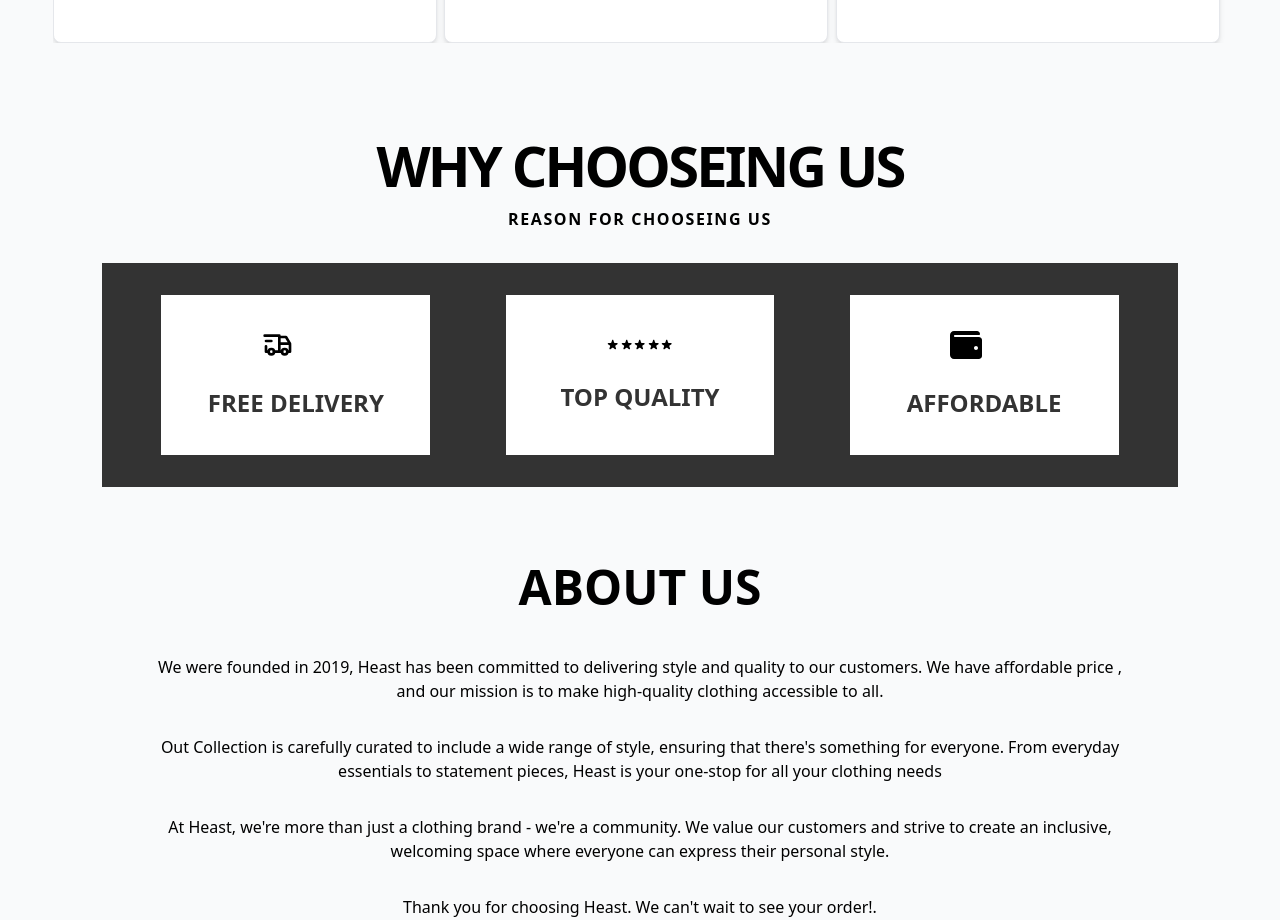
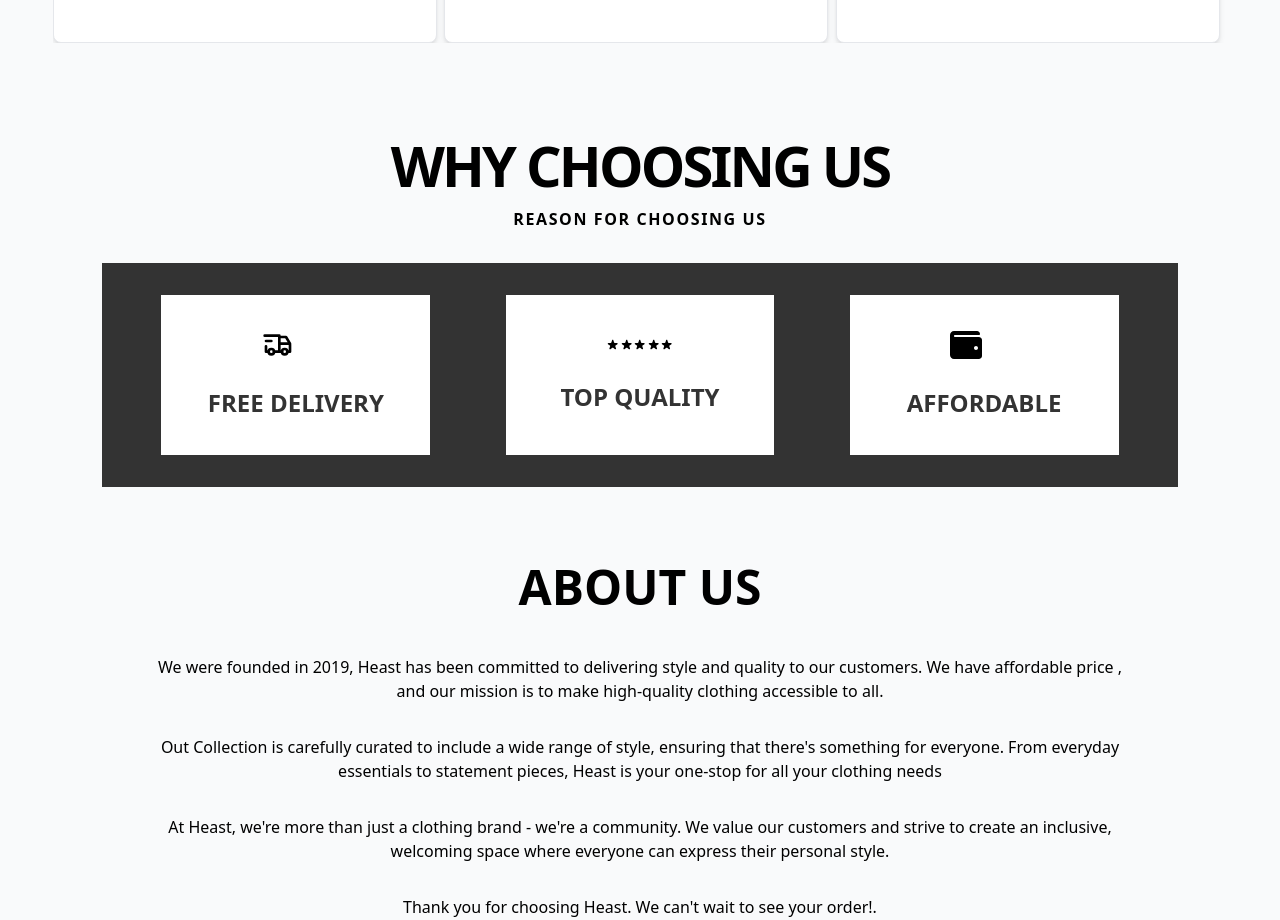
Before and after one commit to Abhishek12100/abhishek-heast-ecomm, a React (Vite) app: page / in a window 1280 px wide. Shown: the part 2680-3600 px from the top of the page. Built offline with nearby package versions, Linux system fonts and the light colour scheme.

Commit message:
correct spelling of choosing

```diff
--- a/src/pages/about.jsx
+++ b/src/pages/about.jsx
@@ -9,9 +9,9 @@
             <div className='inner-container w-11/12 mx-auto '>
                 <div className='content-container w-full h-fit '>
                     <div className='heading-container text-center w-full'>
-                        <h1 className='text-[3.5rem] font-extrabold uppercase  tracking-tighter'>why CHOOSEING  us</h1>
+                        <h1 className='text-[3.5rem] font-extrabold uppercase  tracking-tighter'>why CHOOSING  us</h1>
                         <div>
-                            <p className='uppercase tracking-widest font-[600] '>Reason for chooseing us</p>
+                            <p className='uppercase tracking-widest font-[600] '>Reason for choosing us</p>
                         </div>
                     </div>
                     <div className='my-[2rem] w-full relative '>
```
